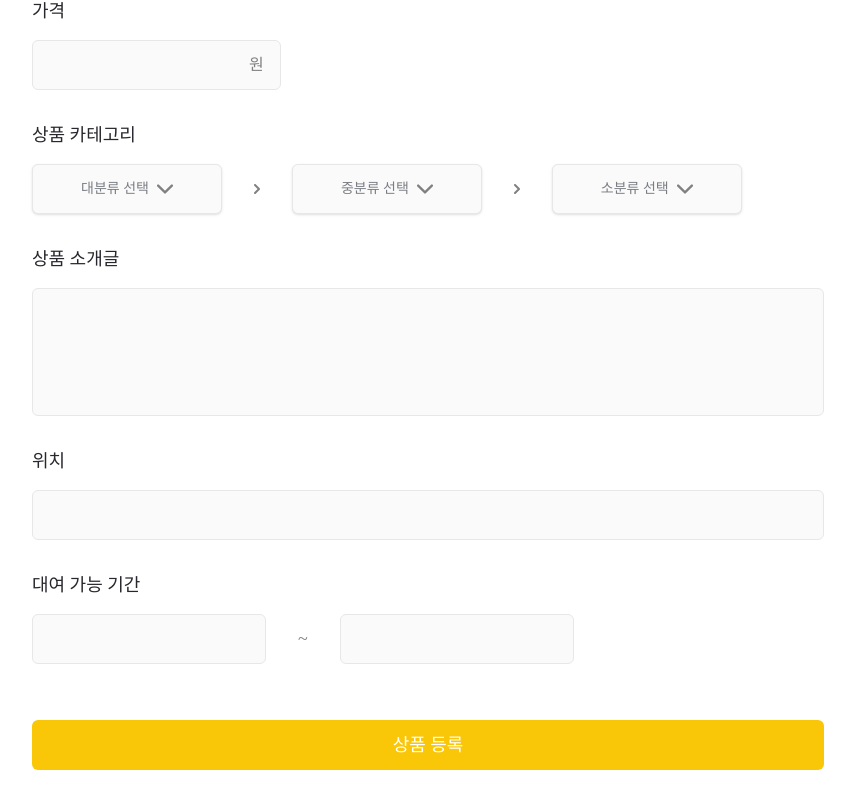
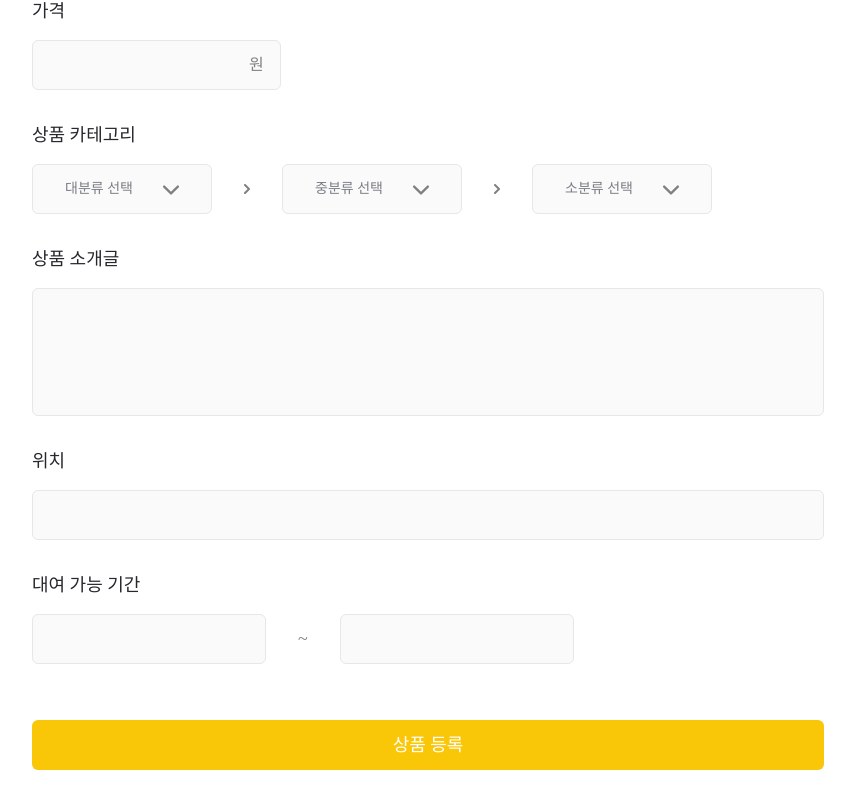
Before and after one commit to kimzini/Yajoba-Frontend, a React (Vite) app: page /product in a window 1280 px wide. Shown: the part 747-1555 px from the top of the page, without its empty margins (212-1067 px from the left). Built offline with nearby package versions, Linux system fonts and the light colour scheme; a web font is replaced by a local one.

Commit message:
style: 드롭다운 스타일 수정

```diff
--- a/src/components/ui/button.tsx
+++ b/src/components/ui/button.tsx
@@ -10,13 +10,13 @@ const buttonVariants = cva(
     variants: {
       variant: {
         default:
-          'bg-primary text-primary-foreground shadow hover:bg-primary/90',
+          'bg-primary text-primary-foreground hover:bg-primary/90',
         destructive:
-          'bg-destructive text-destructive-foreground shadow-sm hover:bg-destructive/90',
+          'bg-destructive text-destructive-foreground hover:bg-destructive/90',
         outline:
-          'border border-input bg-background shadow-sm hover:bg-accent hover:text-accent-foreground',
+          'border border-input bg-background hover:bg-accent hover:text-accent-foreground',
         secondary:
-          'bg-secondary text-secondary-foreground shadow-sm hover:bg-secondary/80',
+          'bg-secondary text-secondary-foreground hover:bg-secondary/80',
         ghost: 'hover:bg-accent hover:text-accent-foreground',
         link: 'text-primary underline-offset-4 hover:underline',
       },
--- a/src/pages/product/components/Dropdown.tsx
+++ b/src/pages/product/components/Dropdown.tsx
@@ -51,9 +51,9 @@ export const CategoryDropdowns = () => {
         {/* 대분류 */}
         <DropdownMenu>
           <DropdownMenuTrigger asChild>
-            <Button className="font-regular flex justify-between border border-neutral-80 bg-neutral-100 px-[3rem] py-[1.5rem] text-medium20 text-neutral-40">
-              {selectedMainCategory}
-              <Dropdown />
+            <Button className="font-regular flex min-w-[180px] items-center justify-between border border-neutral-80 bg-neutral-100 px-8 py-6 text-medium20 text-neutral-40">
+              <span>{selectedMainCategory}</span>
+              <Dropdown className="self-center pt-[2px]" />
             </Button>
           </DropdownMenuTrigger>
           <DropdownMenuContent className="bg-neutral-100 py-4 text-medium18 font-light text-neutral-30">
@@ -73,14 +73,14 @@ export const CategoryDropdowns = () => {
           </DropdownMenuContent>
         </DropdownMenu>
 
-       <RightArray />
+        <RightArray />
 
         {/* 중분류 */}
         <DropdownMenu>
           <DropdownMenuTrigger asChild>
-            <Button className="font-regular flex justify-between border border-neutral-80 bg-neutral-100 px-[3rem] py-[1.5rem] text-medium20 text-neutral-40">
-              {selectedSubCategory}
-              <Dropdown />
+            <Button className="font-regular flex min-w-[180px] items-center justify-between border border-neutral-80 bg-neutral-100 px-8 py-6 text-medium20 text-neutral-40">
+              <span>{selectedSubCategory}</span>
+              <Dropdown className="self-center pt-[2px]"/>
             </Button>
           </DropdownMenuTrigger>
           <DropdownMenuContent className="bg-neutral-100 py-4 text-medium18 font-light text-neutral-30">
@@ -104,9 +104,9 @@ export const CategoryDropdowns = () => {
         {/* 소분류 */}
         <DropdownMenu>
           <DropdownMenuTrigger asChild>
-            <Button className="font-regular flex justify-between border border-neutral-80 bg-neutral-100 px-[3rem] py-[1.5rem] text-medium20 text-neutral-40">
-              {selectedMinorCategory}
-              <Dropdown />
+            <Button className="font-regular flex min-w-[180px] items-center justify-between border border-neutral-80 bg-neutral-100 px-8 py-6 text-medium20 text-neutral-40">
+              <span>{selectedMinorCategory}</span>
+              <Dropdown className="self-center pt-[2px]"/>
             </Button>
           </DropdownMenuTrigger>
           <DropdownMenuContent className="bg-neutral-100 py-4 text-medium18 font-light text-neutral-30">
```
